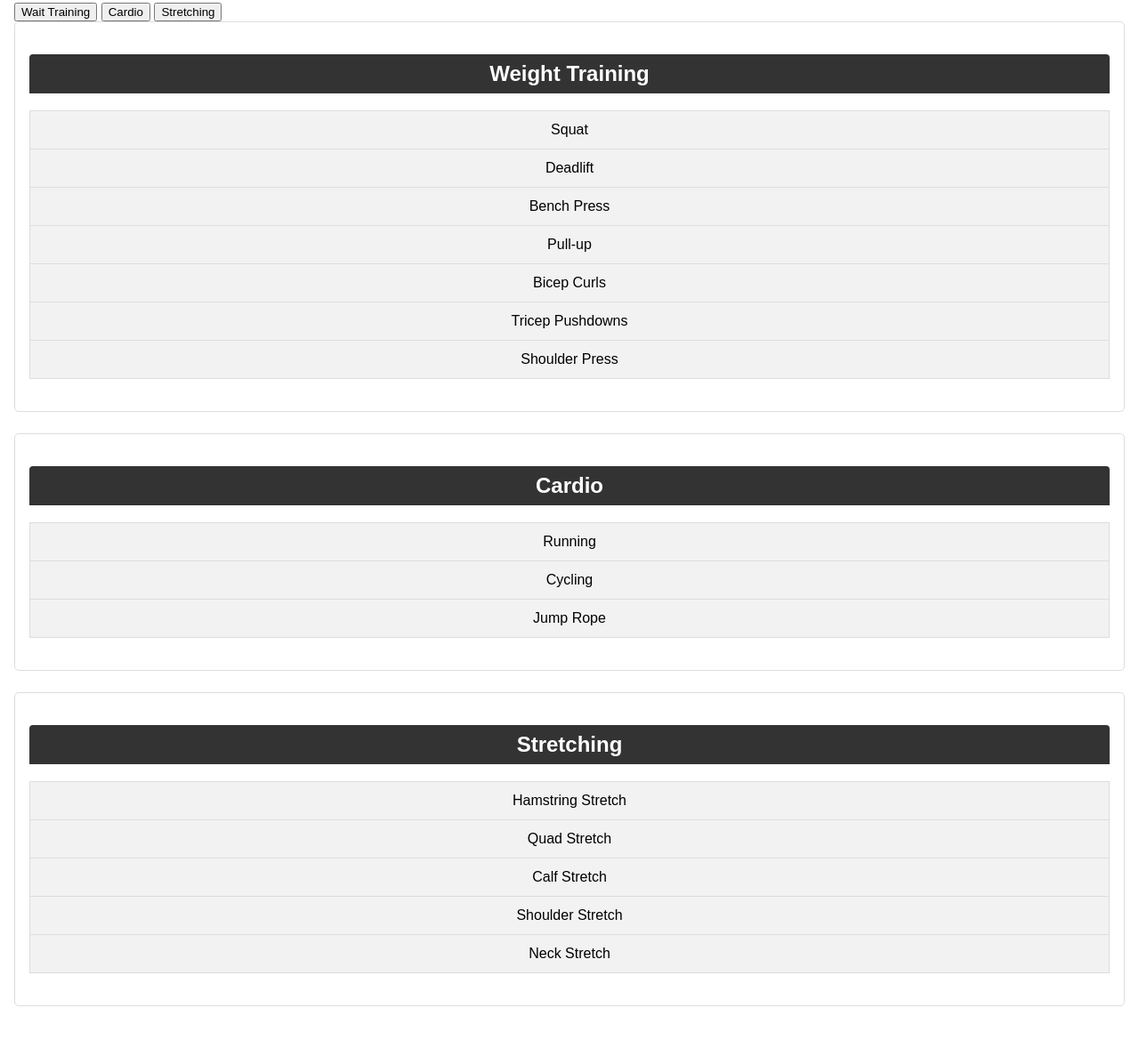
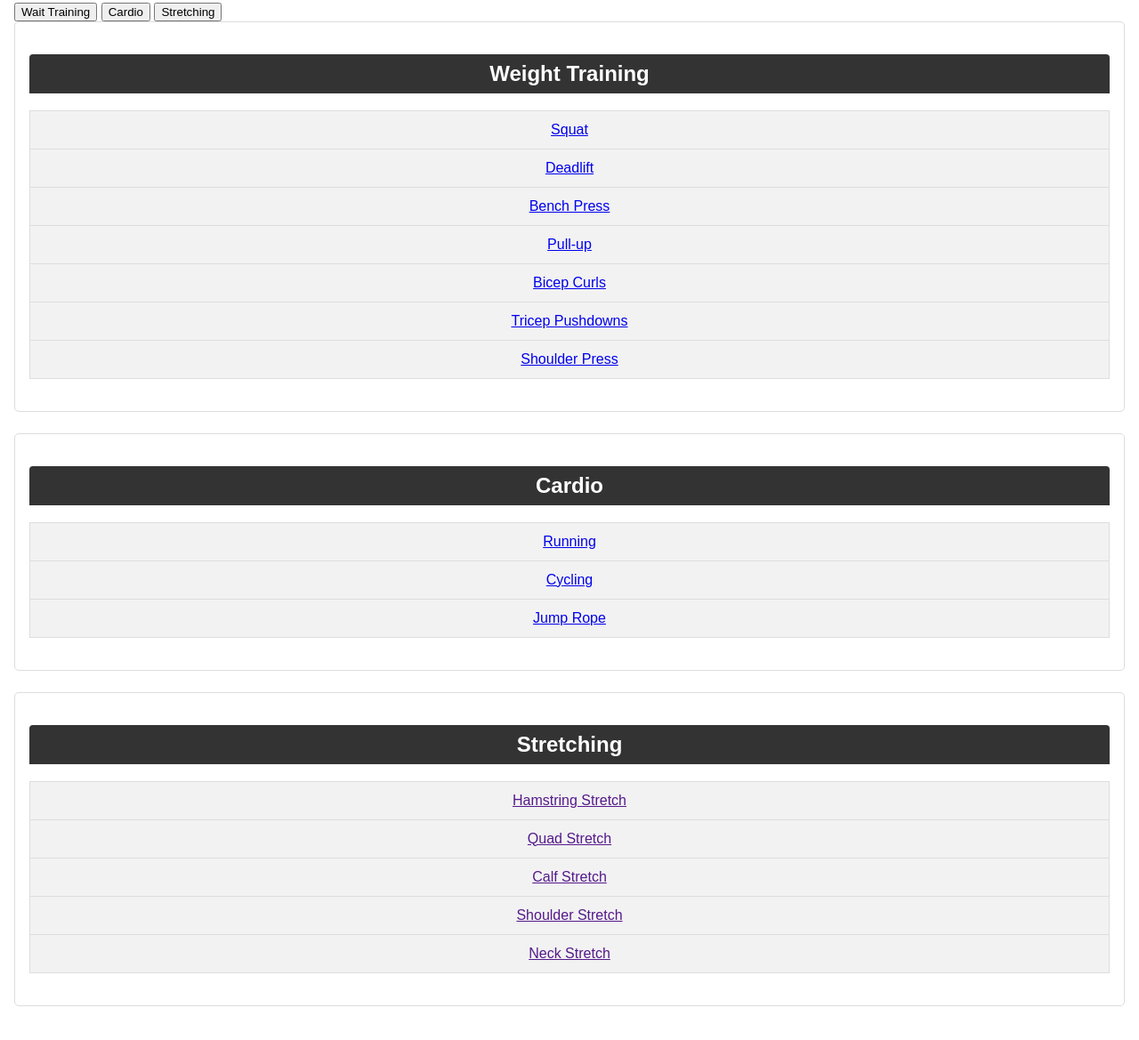
Before and after one commit to bmurcia94/CIS440_Build1, a plain HTML site: page index.html in a window 1280 px wide. Shown: the part 125-1294 px from the top of the page at 89% size. Drawn offline with Linux system fonts and the light colour scheme.

Commit message:
Adding Links

```diff
--- a/index.html
+++ b/index.html
@@ -26,13 +26,13 @@
     <section class="exercise-section">
       <h2>Weight Training</h2>
       <ul>
-        <li>Squat</li>
-        <li>Deadlift</li>
-        <li>Bench Press</li>
-        <li>Pull-up</li>
-        <li>Bicep Curls</li>
-        <li>Tricep Pushdowns</li>
-        <li>Shoulder Press</li>
+        <a href="https://www.youtube.com/shorts/MLoZuAkIyZI"><li>Squat</li></a>
+        <a href="https://www.youtube.com/shorts/vfKwjT5-86k"><li>Deadlift</li></a>
+        <a href="https://www.youtube.com/shorts/i-gLOirnPaU"><li>Bench Press</li></a>
+        <a href="https://www.youtube.com/shorts/dvG8B2OjfWk"><li>Pull-up</li></a>
+        <a href="https://www.youtube.com/shorts/N6paU6TGFWU"><li>Bicep Curls</li></a>
+        <a href="https://www.youtube.com/shorts/1lfuZnNfkQM"><li>Tricep Pushdowns</li></a>
+        <a href="https://www.youtube.com/shorts/bQPhGIJJ-jQ"><li>Shoulder Press</li></a>
       </ul>
     </section>
 </div>
@@ -41,9 +41,9 @@
     <section class="exercise-section">
       <h2>Cardio</h2>
       <ul>
-        <li>Running</li>
-        <li>Cycling</li>
-        <li>Jump Rope</li>
+        <a href="https://www.youtube.com/shorts/Ct_S6eW3Ovc"><li>Running</li></a>
+        <a href="https://www.youtube.com/shorts/DSBOU0ELKjI"><li>Cycling</li></a>
+        <a href="https://www.youtube.com/shorts/A0cwbJ5inTo"><li>Jump Rope</li></a>
       </ul>
     </section>
 </div>
@@ -53,11 +53,11 @@
     <section class="exercise-section">
       <h2>Stretching</h2>
       <ul>
-        <li>Hamstring Stretch</li>
-        <li>Quad Stretch</li>
-        <li>Calf Stretch</li>
-        <li>Shoulder Stretch</li>
-        <li>Neck Stretch</li>
+        <a href=""><li>Hamstring Stretch</li></a>
+        <a href=""><li>Quad Stretch</li></a>
+        <a href=""><li>Calf Stretch</li></a>
+        <a href=""><li>Shoulder Stretch</li></a>
+        <a href=""><li>Neck Stretch</li></a>
       </ul>
     </section>
 </div>
```
